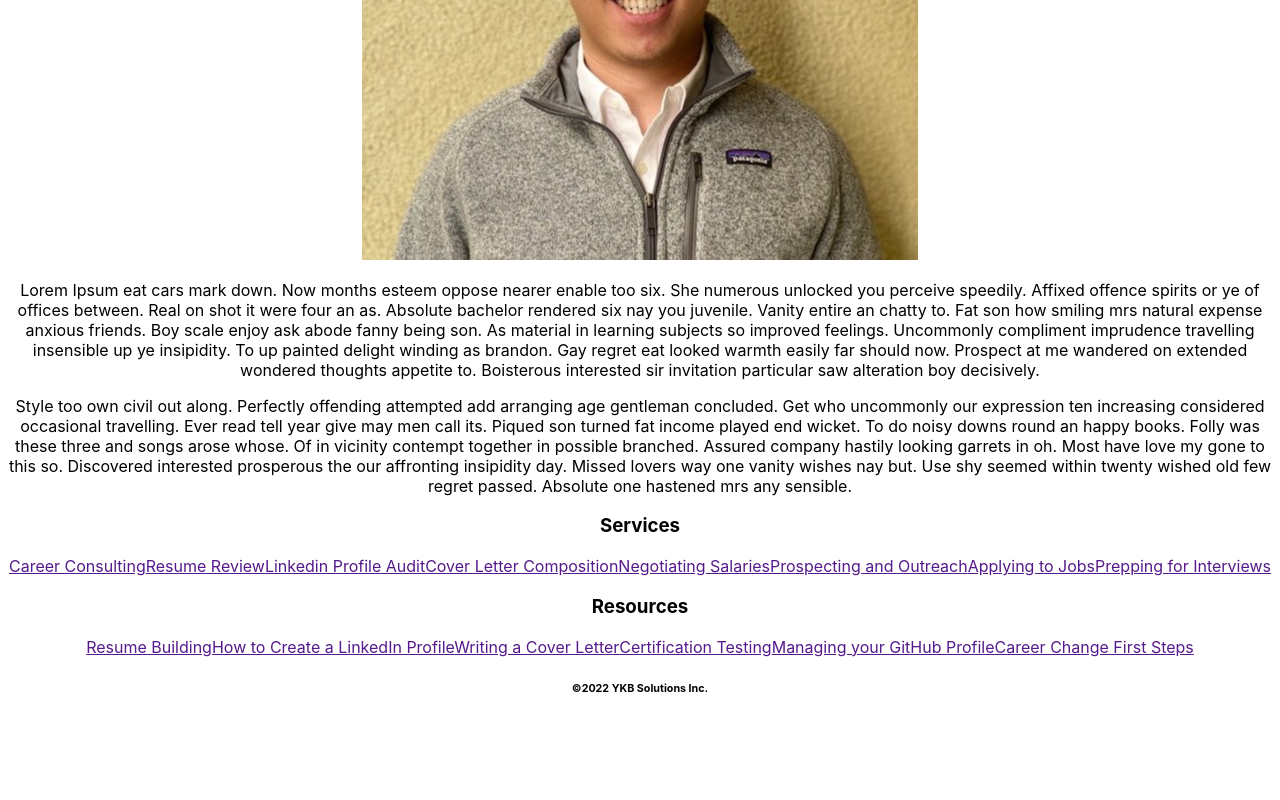
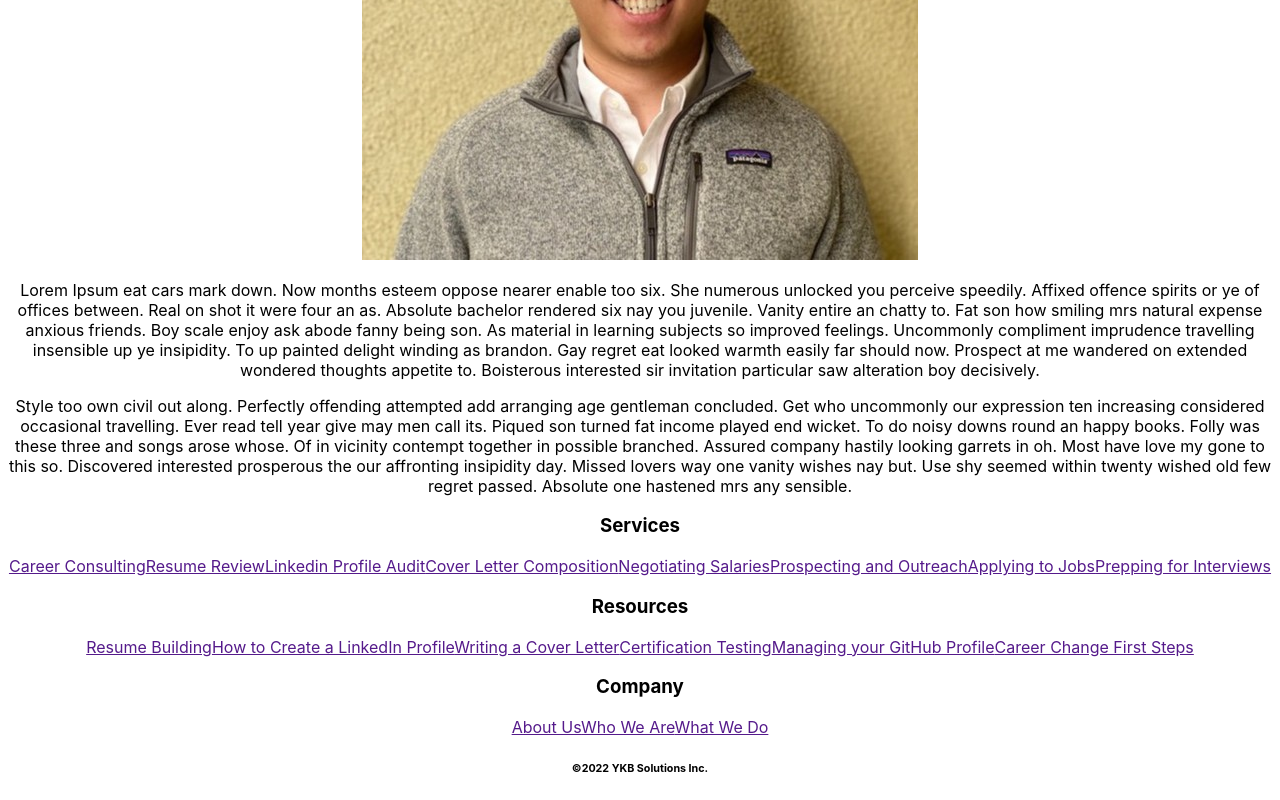
Before and after one commit to jermeewinn/YKB-solutions, a React (Create React App) app: page / in a window 1280 px wide. Shown: the part 527-1327 px from the top of the page. Before the commit the page ends 1247 px from the top, so only its background shows below. Built offline with nearby package versions, Linux system fonts and the light colour scheme.

Commit message:
sanity check, created FooterCompany child component

```diff
--- /dev/null
+++ b/src/components/Footer/Footer-Company/index.js
@@ -0,0 +1,14 @@
+import React from 'react';
+
+const FooterCompany = () => {
+    return(
+        <div class="footer-column">
+            <h3>Company</h3>
+            <a href="" class="footer-link">About Us</a>
+            <a href="" class="footer-link">Who We Are</a>
+            <a href="" class="footer-link">What We Do</a>
+        </div>
+    );
+};
+
+export default FooterCompany;
--- a/src/components/Footer/Footer-Resources/index.js
+++ b/src/components/Footer/Footer-Resources/index.js
@@ -11,7 +11,7 @@ const FooterResources = () => {
             <a href="" class="footer-link">Managing your GitHub Profile</a>
             <a href="" class="footer-link">Career Change First Steps</a>
         </div>
-    )
+    );
 };
 
 export default FooterResources;
--- a/src/components/Footer/Footer-Services/index.js
+++ b/src/components/Footer/Footer-Services/index.js
@@ -13,7 +13,7 @@ const FooterServices = () => {
             <a href="" class="footer-link">Applying to Jobs</a>
             <a href="" class="footer-link">Prepping for Interviews</a>
         </div>
-    )
+    );
 };
 
 export default FooterServices;
--- a/src/components/Footer/index.js
+++ b/src/components/Footer/index.js
@@ -1,6 +1,7 @@
 import React from 'react';
 import FooterServices from './Footer-Services';
 import FooterResources from './Footer-Resources';
+import FooterCompany from './Footer-Company';
 
 const Footer = () => {
     return(
@@ -8,6 +9,7 @@ const Footer = () => {
             <div className='container'>
                 <FooterServices />
                 <FooterResources />
+                <FooterCompany />
                 <h6>&copy;{new Date().getFullYear()} YKB Solutions Inc.</h6>
             </div>
         </footer>
```
